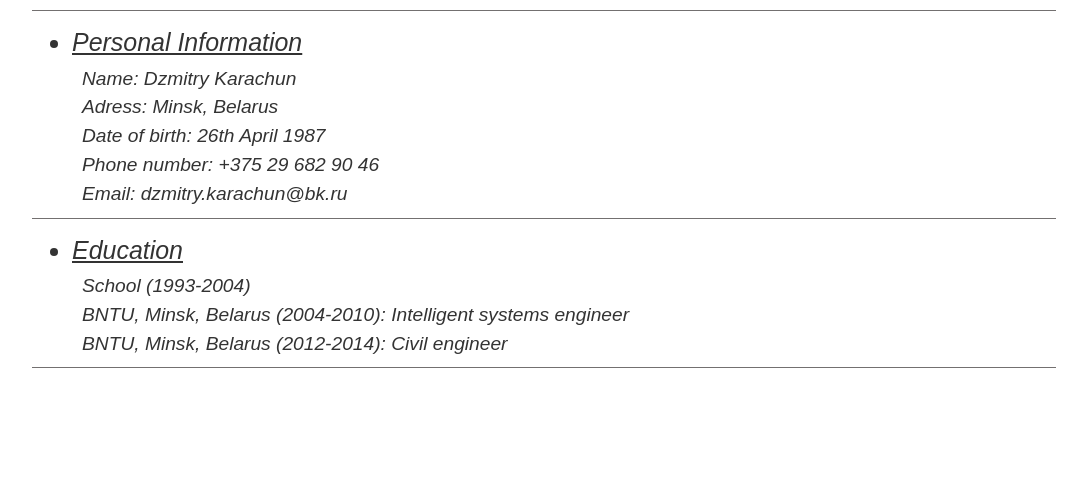
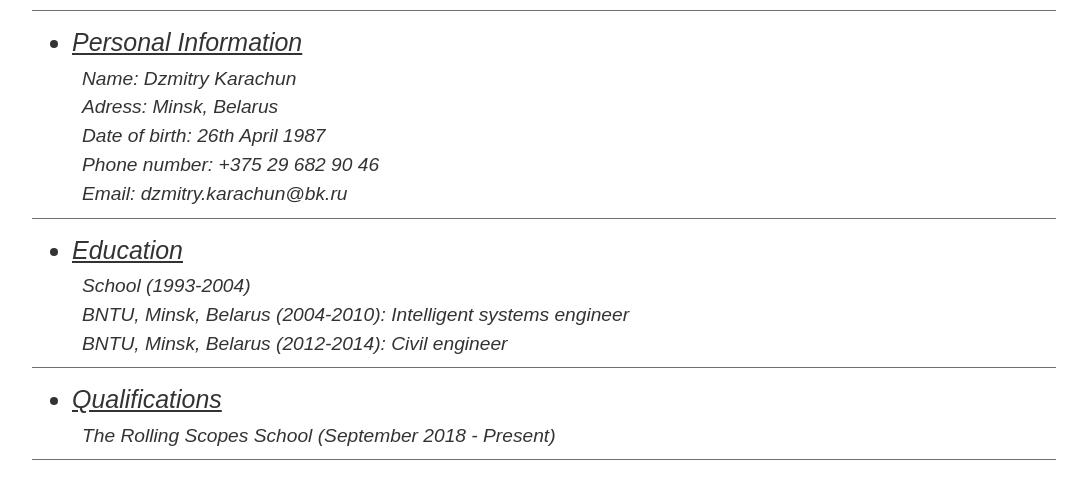
Before and after one commit to dzmitry-karachun-1987/rsschool-codejam1-cv, a plain HTML site: page index.html in a window 1280 px wide. Shown: the part 115-614 px from the top of the page, without its empty margins (96-1183 px from the left). Drawn offline with Linux system fonts and the light colour scheme.

Commit message:
feat: add Qualifications

```diff
--- a/index.html
+++ b/index.html
@@ -30,6 +30,12 @@
             <p class="paragraph">BNTU, Minsk, Belarus (2004-2010): Intelligent systems engineer</p>
             <p class="paragraph">BNTU, Minsk, Belarus (2012-2014): Civil engineer</p>
         </div>
+        <div class="line_3">
+            <ul class="line_2">
+                <li>Qualifications</li>
+            </ul>
+            <p class="paragraph">The Rolling Scopes School (September 2018 - Present)</p>
+        </div>
 
 
     </div>
```
